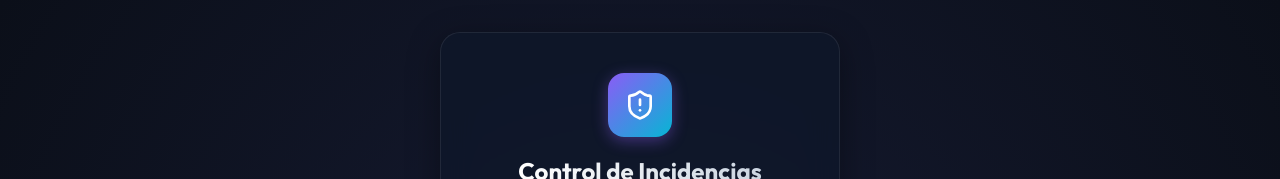
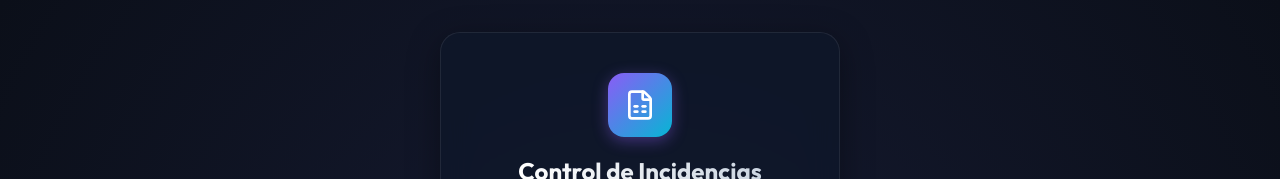
Before and after one commit to Dari22Dev/control-incidencias, a React (Vite) app: page / in a window 1280 px wide. Shown: the top 179 px of the page. Built offline with nearby package versions, Linux system fonts and the light colour scheme.

Commit message:
feat: implement core App component for incident control with file processing and authentication

```diff
--- a/src/App.jsx
+++ b/src/App.jsx
@@ -798,7 +798,7 @@ function App() {
               alignItems: 'center',
               marginBottom: '1rem'
             }}>
-              <ShieldAlert size={32} style={{ color: '#fff' }} />
+              <FileSpreadsheet size={32} color="#ffffff" />
             </div>
             <h2 style={{ fontSize: '1.5rem', fontWeight: '700', background: 'linear-gradient(90deg, #fff, #cbd5e1)', WebkitBackgroundClip: 'text', WebkitTextFillColor: 'transparent', marginBottom: '0.25rem' }}>Control de Incidencias</h2>
             <p style={{ color: '#94a3b8', fontSize: '0.85rem' }}>Ingresa tus credenciales maestras para continuar</p>
```
